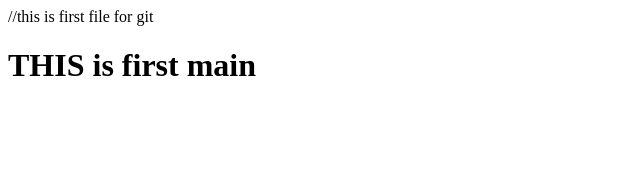
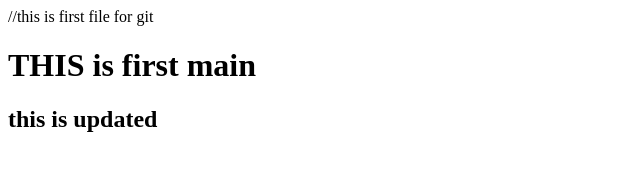
Before and after one commit to Dhruv07Maurya/GIT-Devops, a plain HTML site: page index.html in a window 1280 px wide. Shown: the whole page, without its empty margins (0-640 px from the left). Drawn offline with Linux system fonts and the light colour scheme.

Commit message:
this is updated

```diff
--- a/index.html
+++ b/index.html
@@ -9,5 +9,6 @@
 </head>
 <body>
     <h1>THIS is first main</h1>
+    <h2>this is updated</h2>
 </body>
 </html>
```
